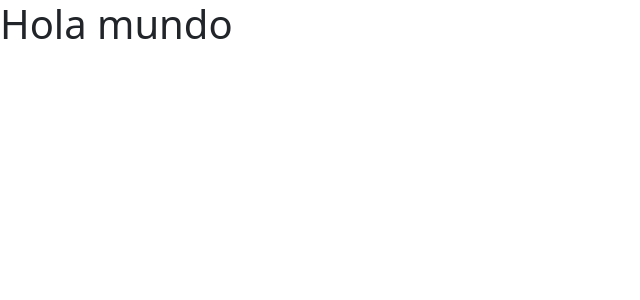
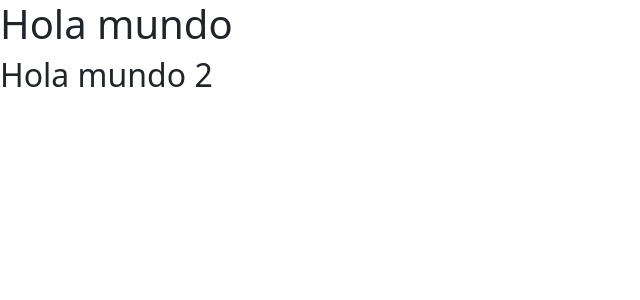
Before and after one commit to drodmen/pruebashop, an Angular app: page / in a window 1280 px wide. Shown: the top 300 px of the page, without its empty margins (0-640 px from the left). Built offline with nearby package versions, Linux system fonts and the light colour scheme.

Commit message:
introducir h2

```diff
--- a/src/app/app.component.html
+++ b/src/app/app.component.html
@@ -1 +1,2 @@
 <h1>Hola mundo</h1>
+<h2>Hola mundo 2</h2>
```
